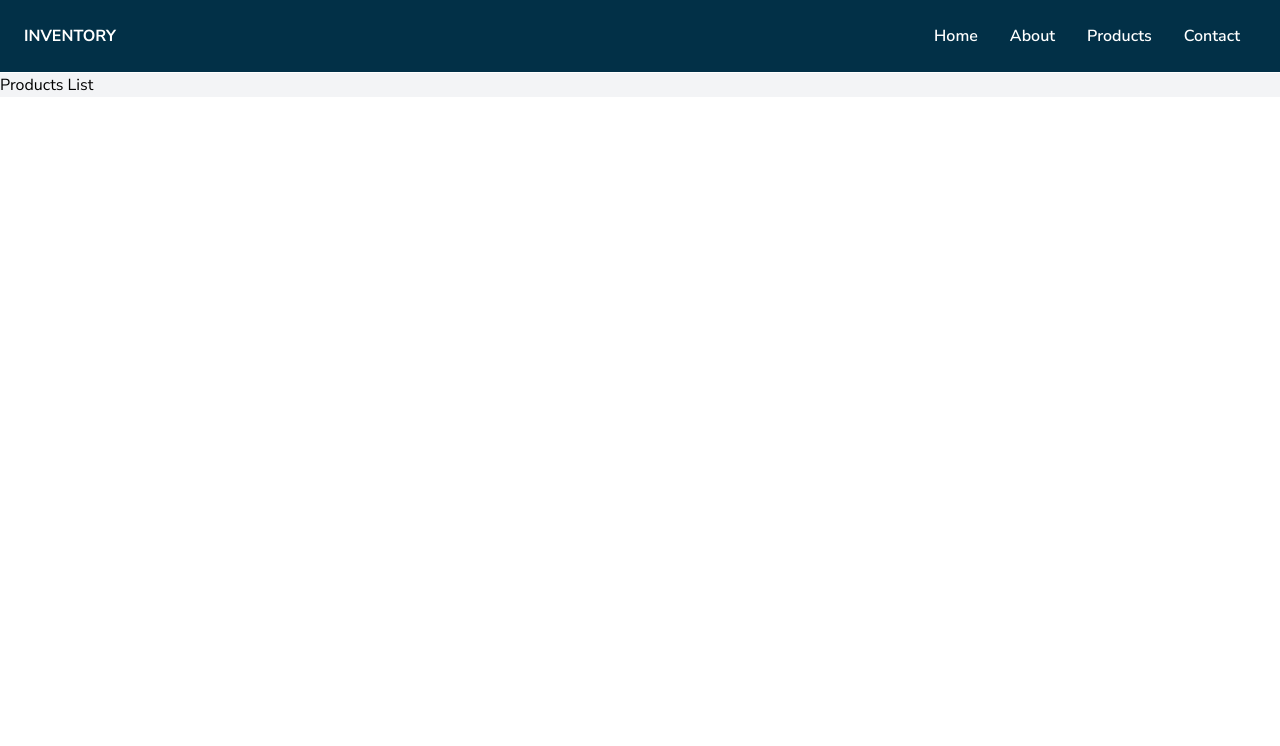
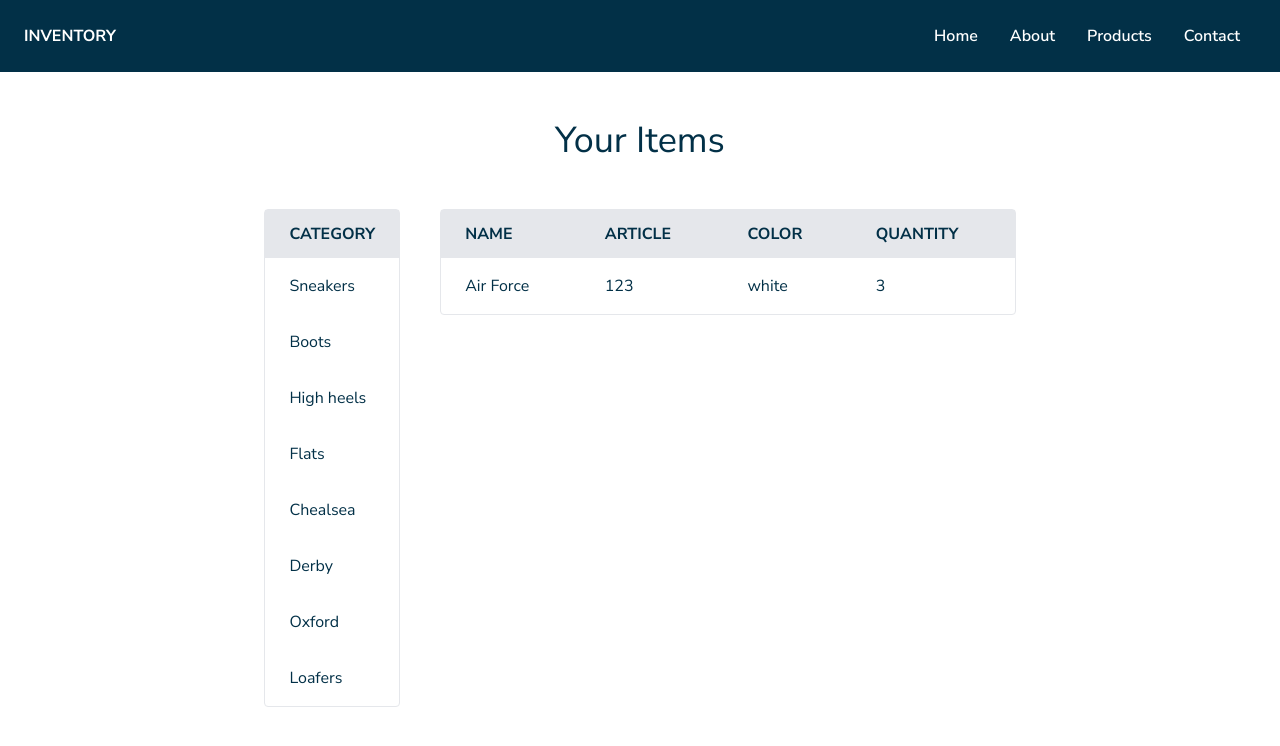
Before and after one commit to Valeprogr/inventory, a React (Create React App) app in the folder client/: page /products in a window 1280 px wide. Shown: the top 746 px of the page. Built offline with nearby package versions, Linux system fonts and the light colour scheme.

Commit message:
create ListProduct and TableProduct componets

```diff
--- a/client/src/components/Card.js
+++ b/client/src/components/Card.js
@@ -2,7 +2,7 @@ import React from 'react';
 
 const Card = ({props}) => {
     return (
-        <div className=' hover:shadow cursor-pointer col-span-1 bg-secondary border border-black rounded'>
+        <div className=' hover:shadow cursor-pointer col-span-1 bg-secondary border border-primary rounded'>
             <img src="./images/2.jpeg" alt='profile' className='w-full  h-32 sm:h-48 object-cover'></img>
             <div className='font-bold text-center'>
                 <span>{props}</span>
--- /dev/null
+++ b/client/src/components/TableProducts.js
@@ -0,0 +1,28 @@
+import React from 'react';
+
+const TableProducts = () => {
+    return (
+        <div className='border border-gray-200 rounded'>
+            <table className="table-auto w-full">
+  <thead className='bg-gray-200 uppercase rounded text-left'>
+    <tr>
+      <th className='px-6 py-3'>Name</th>
+      <th className='px-6 py-3'>Article</th>
+      <th className='px-6 py-3'>Color</th>
+      <th className='px-6 py-3'>Quantity</th>
+    </tr>
+  </thead>
+  <tbody>
+    <tr>
+      <td className="px-6 py-4">Air Force</td>
+      <td className="px-6 py-4">123</td>
+      <td className="px-6 py-4">white</td>
+      <td className='px-6 py-4'> 3</td>
+    </tr>
+  </tbody>
+</table>
+        </div>
+    );
+}
+
+export default TableProducts;
--- a/client/src/pages/About.js
+++ b/client/src/pages/About.js
@@ -12,7 +12,7 @@ const About = () => {
             wide range of industries.</p>
 
         </div>
-        <div className='bg-white grid grid-cols-3 gap-10 lg:mt-32 md:mt-24 mb-24 border p-12 text-black'>
+        <div className='bg-white grid grid-cols-3 gap-10 lg:mt-32 md:mt-24 mb-24 border p-12 text-primary'>
           <div className='col-span-3 flex justify-center'>
             <p className='text-4xl'>Meet the Team</p>
 
--- a/client/src/pages/ProductsList.js
+++ b/client/src/pages/ProductsList.js
@@ -1,9 +1,51 @@
 import React from 'react';
+import TableProducts from '../components/TableProducts';
 
 const ProductsList = () => {
     return (
-        <div className='bg-gray-100'>
-          <h1>Products List</h1>
+        <div className='flex flex-col h-screen  bg-background pt-12 items-center  text-primary'>
+        <p className='text-4xl'>Your Items</p>
+        <div className='grid grid-cols-9 gap-10 mt-12 '>
+          <div className='col-span-2 border border-gray-200 rounded'>
+            <table className='table-auto w-full'>
+              <thead className='bg-gray-200 uppercase rounded text-left'>
+                <tr>
+                  <th className='px-6 py-3' >Category</th>
+                </tr>
+              </thead>
+              <tbody>
+                <tr>
+                  <td className='px-6 py-4'>Sneakers</td>
+                </tr>
+                <tr>
+                  <td className='px-6 py-4'>Boots</td>
+                </tr>
+                <tr>
+                  <td className='px-6 py-4'>High heels</td>
+                </tr>
+                <tr>
+                  <td className='px-6 py-4'>Flats</td>
+                </tr>
+                <tr>
+                  <td className='px-6 py-4'>Chealsea</td>
+                </tr>
+                <tr>
+                  <td className='px-6 py-4'>Derby</td>
+                </tr>
+                <tr>
+                  <td className='px-6 py-4'>Oxford</td>
+                </tr>
+                <tr>
+                  <td className='px-6 py-4'>Loafers</td>
+                </tr>
+              </tbody>
+            </table>
+          </div>
+          <div className='col-span-7'>
+          <TableProducts />
+          </div>
+        </div>
+
         </div>
     );
 }
--- a/client/tailwind.config.js
+++ b/client/tailwind.config.js
@@ -9,7 +9,7 @@ module.exports = {
       colors: {
         primary: '#023047',
         secondary: '#FB8500',
-        background: '#F2EDE2'
+        background: '#FFFFFF'
       }
     },
   },
```
Also changed, not shown: client/public/images/1.png.
